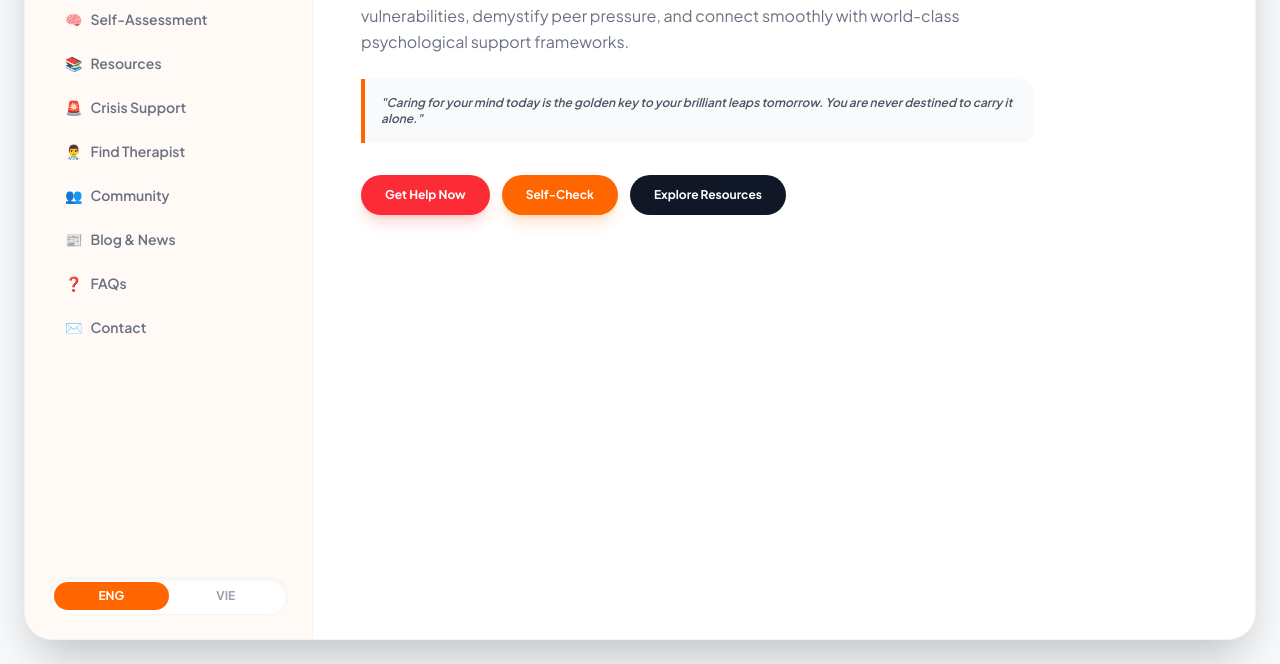
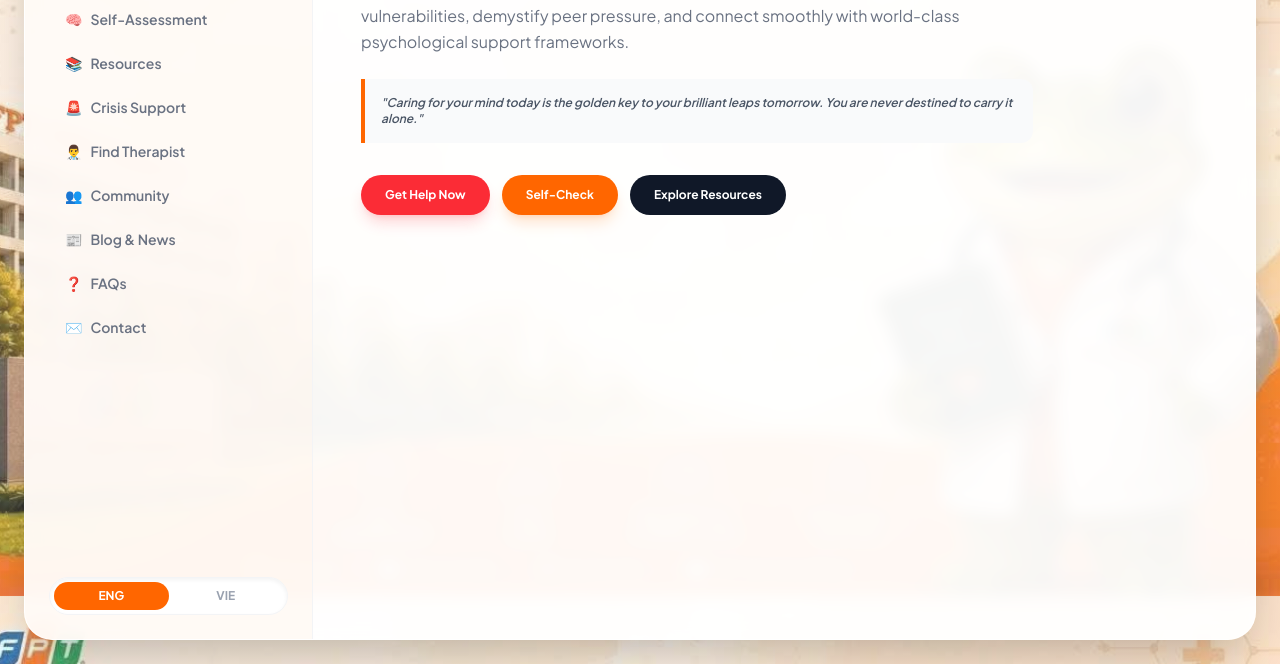
Before and after one commit to Andlpde150032/quan, a plain HTML site: page index.html in a window 1280 px wide. Shown: the part 204-868 px from the top of the page. Drawn offline with nearby package versions, Linux system fonts and the light colour scheme.

Commit message:
Add site background image

```diff
--- a/index.html
+++ b/index.html
@@ -15,6 +15,10 @@
         body {
             font-family: 'Plus Jakarta Sans', sans-serif;
             background-color: #f8fafc;
+            background-image: linear-gradient(rgba(248, 250, 252, 0.18), rgba(248, 250, 252, 0.18)), url('bg.png');
+            background-size: cover;
+            background-position: center;
+            background-attachment: fixed;
             overflow-x: hidden;
         }
         /* Tùy chỉnh thanh cuộn nhỏ gọn */
@@ -39,7 +43,7 @@
 </head>
 <body class="min-h-screen flex items-center justify-center p-0 md:p-4 lg:p-6">
 
-    <div class="w-full max-w-7xl bg-white rounded-none md:rounded-[28px] shadow-2xl border border-gray-100 overflow-hidden min-h-[100vh] md:min-h-[820px] flex flex-col md:flex-row">
+    <div class="w-full max-w-7xl bg-white/95 backdrop-blur-sm rounded-none md:rounded-[28px] shadow-2xl border border-white/70 overflow-hidden min-h-[100vh] md:min-h-[820px] flex flex-col md:flex-row">
 
         <aside class="w-full md:w-72 bg-[#FFF5EE]/50 border-r border-gray-100 p-6 flex flex-col justify-between">
             <div>
```
Also changed, not shown: bg.png (added).
